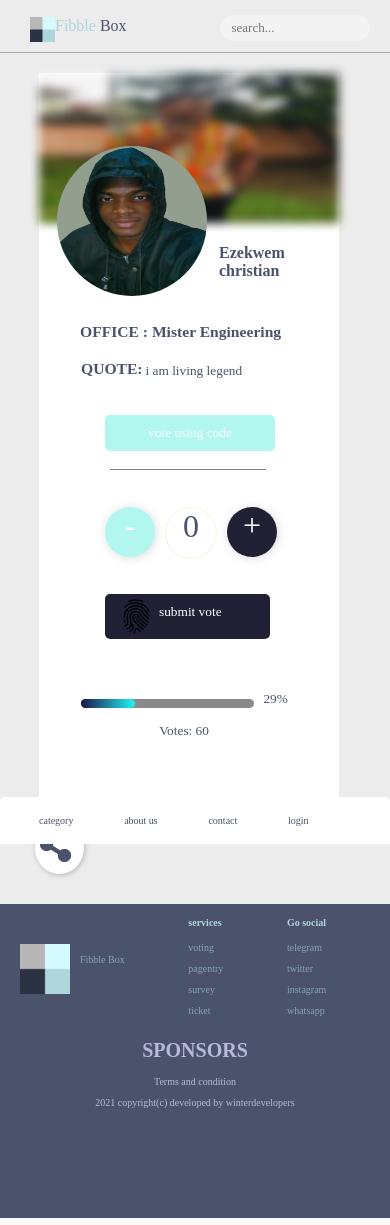
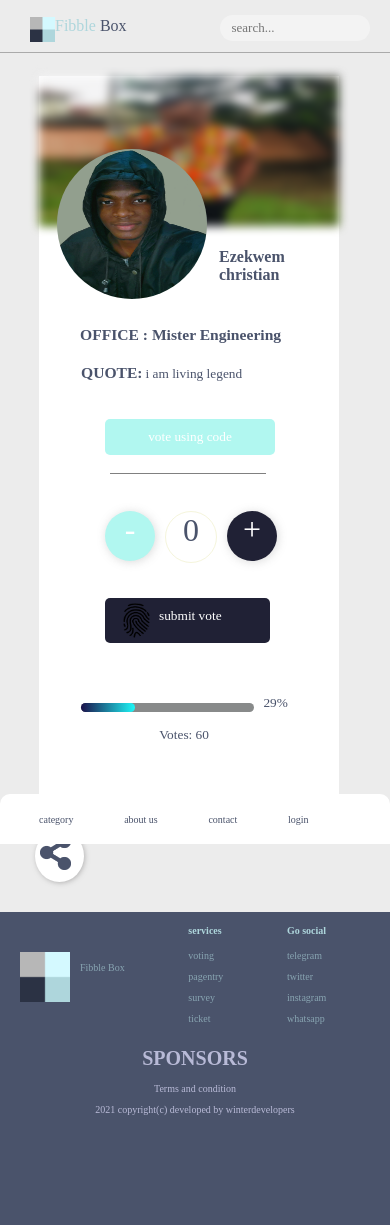
Before and after one commit to WinterDevelopers/fibble-box, a Django app: page /candidate/1/ in a window 390 px wide. Run offline with Django 3.2, Linux system fonts and the light colour scheme; data comes from the database, SQL or seed files in the repository.

Commit message:
events and candidate page

```diff
--- a/static/css/fibblebox.css
+++ b/static/css/fibblebox.css
@@ -68,6 +68,7 @@ body{
     border-radius: 20px;
     margin-left: 80px; width: 200px;
 }
+
 .event > img{
     width: 100%;
     height: 200px;
@@ -79,7 +80,7 @@ body{
 .event-office{
     display: grid;
     grid-template-columns: auto auto auto;
-    margin: 20px;
+    margin-left: 8vw;
     margin-bottom: 100px;
     display: flex;
     justify-content: space-evenly;
@@ -487,8 +488,8 @@ footer{
     left: 75%;
     background-color: rgb(46, 46, 46);
     color: white;
-    padding: 5px 10px;
-    font-size: x-small;
+    padding: 10px 15px;
+    font-size: small;
     border-radius: 5px;
     font-weight: 600;
 }
--- a/static/css/fibblebox_mobile.css
+++ b/static/css/fibblebox_mobile.css
@@ -49,11 +49,11 @@
         position:fixed;
         bottom: 0px;
         width: 100vw;
-        padding: 18px 0px;
+        padding: 5vw 0px;
         display: flex;
         font-size: x-small;
         background-color: rgb(255, 255, 255);
-        border-radius: 5px 5px 0px 0px;
+        border-radius: 10px 10px 0px 0px;
     }
 
     .nav-bar-mobile >div{
@@ -193,7 +193,7 @@
         flex-direction: column;
     }
     .candidate{
-        margin: 5% 10%;
+        margin: 6vw 10vw;
         height: 730px;
         width: 300px;
 
```
